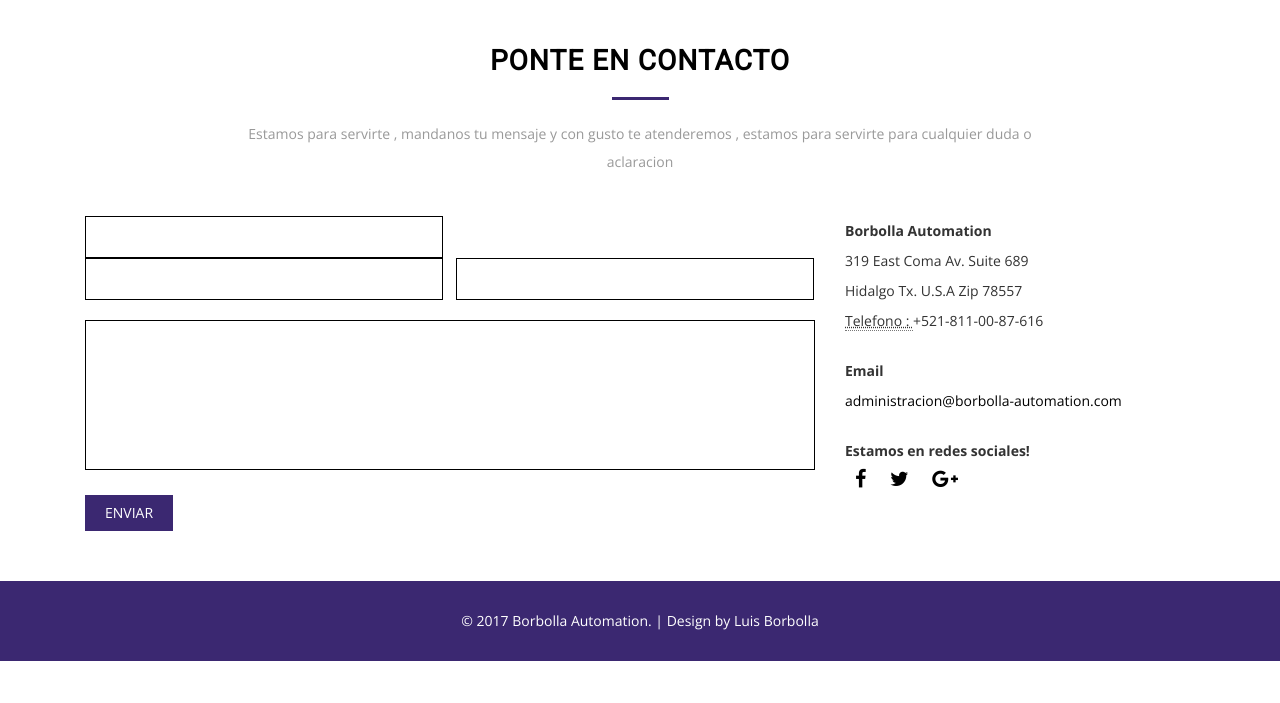
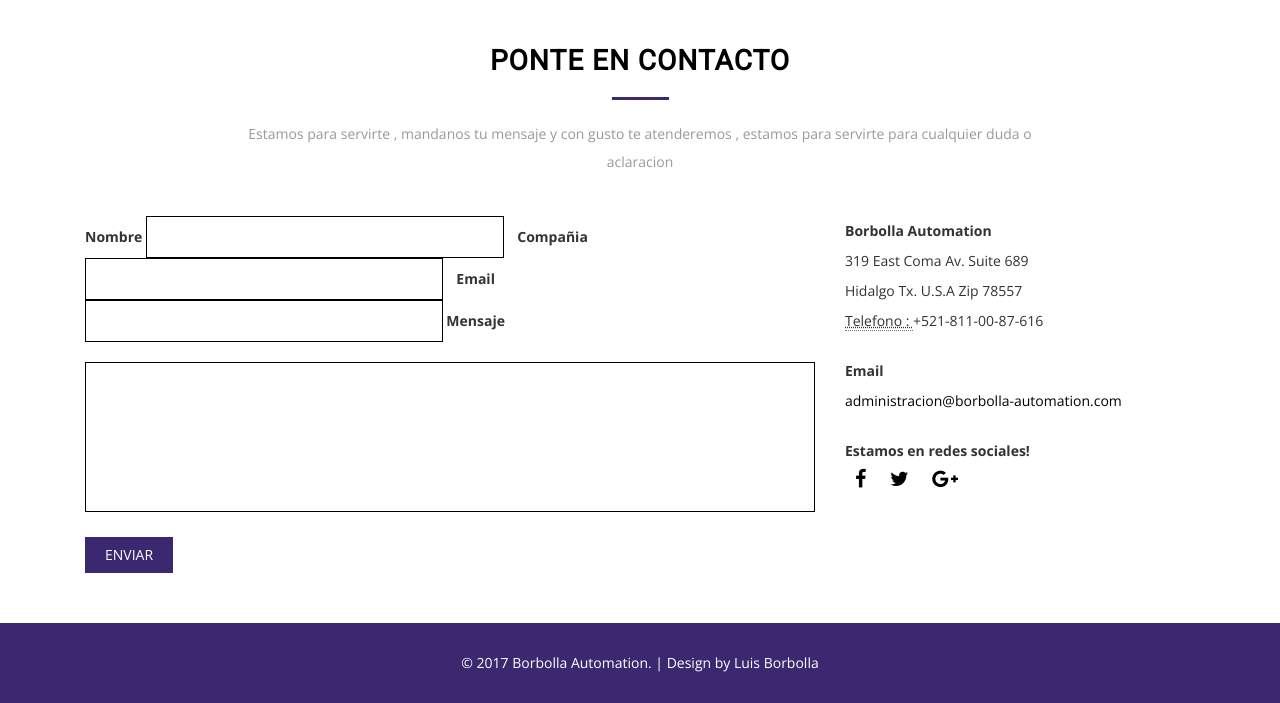
Before and after one commit to borbautomation/webpage, a Django app: page / in a window 1280 px wide. Shown: the part 4273-4976 px from the top of the page. Before the commit the page ends 4934 px from the top, so only its background shows below. Run offline with Django 3.2, Linux system fonts and the light colour scheme; some libraries are stand-ins or nearby versions.

Commit message:
prueba form 2

```diff
--- a/borbolla_automation/templates/webpage/index.html
+++ b/borbolla_automation/templates/webpage/index.html
@@ -340,10 +340,13 @@ Se utilizan computadoras especializadas y tarjetas de entradas y salidas tanto a
 					<div class="col-sm-8 w3layouts-agileits contact-left">
 						<form action="#"  method="get" class="my-form">
 							{% csrf_token %}
-
+								<label for="id_nombre">Nombre</label>
 								{{ form.nombre }}
+								<label for="id_compania">Compañia</label>
 								{{ form.compania }}
+								<label for="id_email">Email</label>
 								{{ form.email }}
+								<label for="id_text">Mensaje</label>
 								{{ form.text }}
 
 
```
